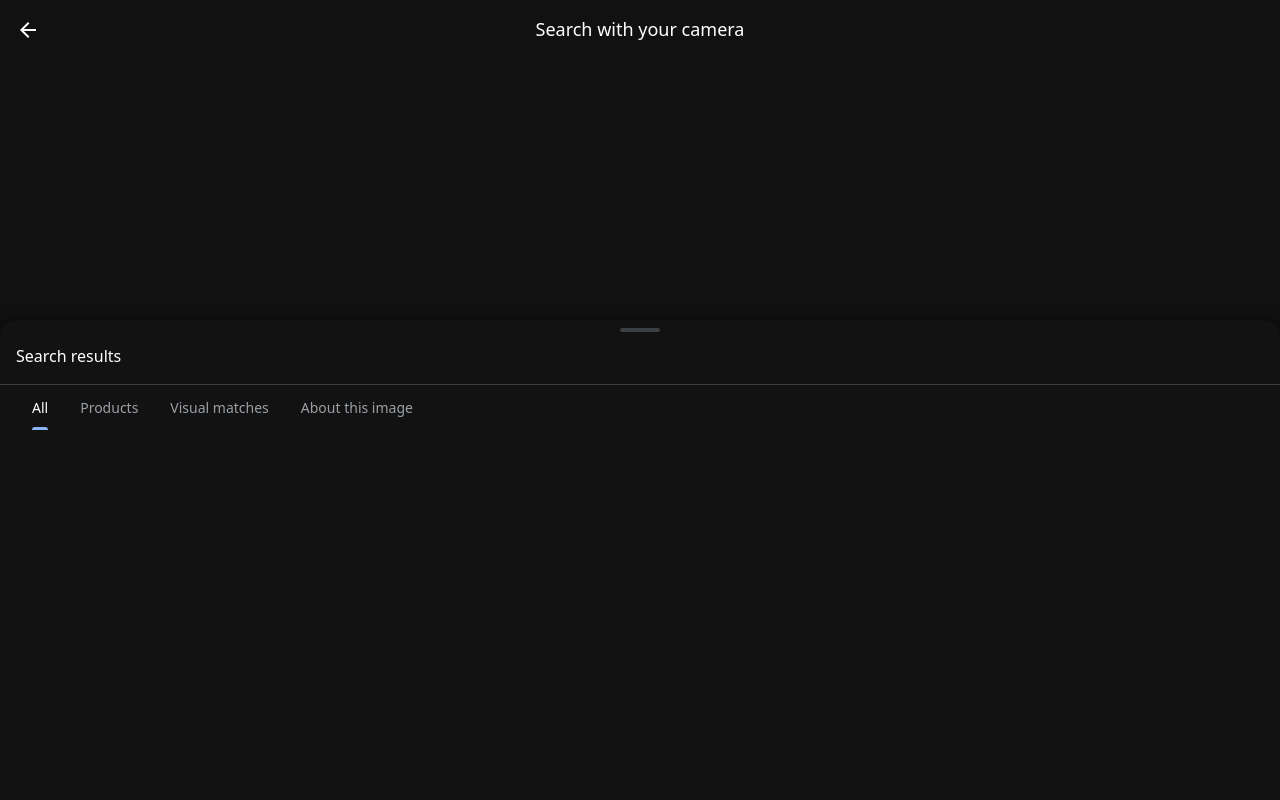
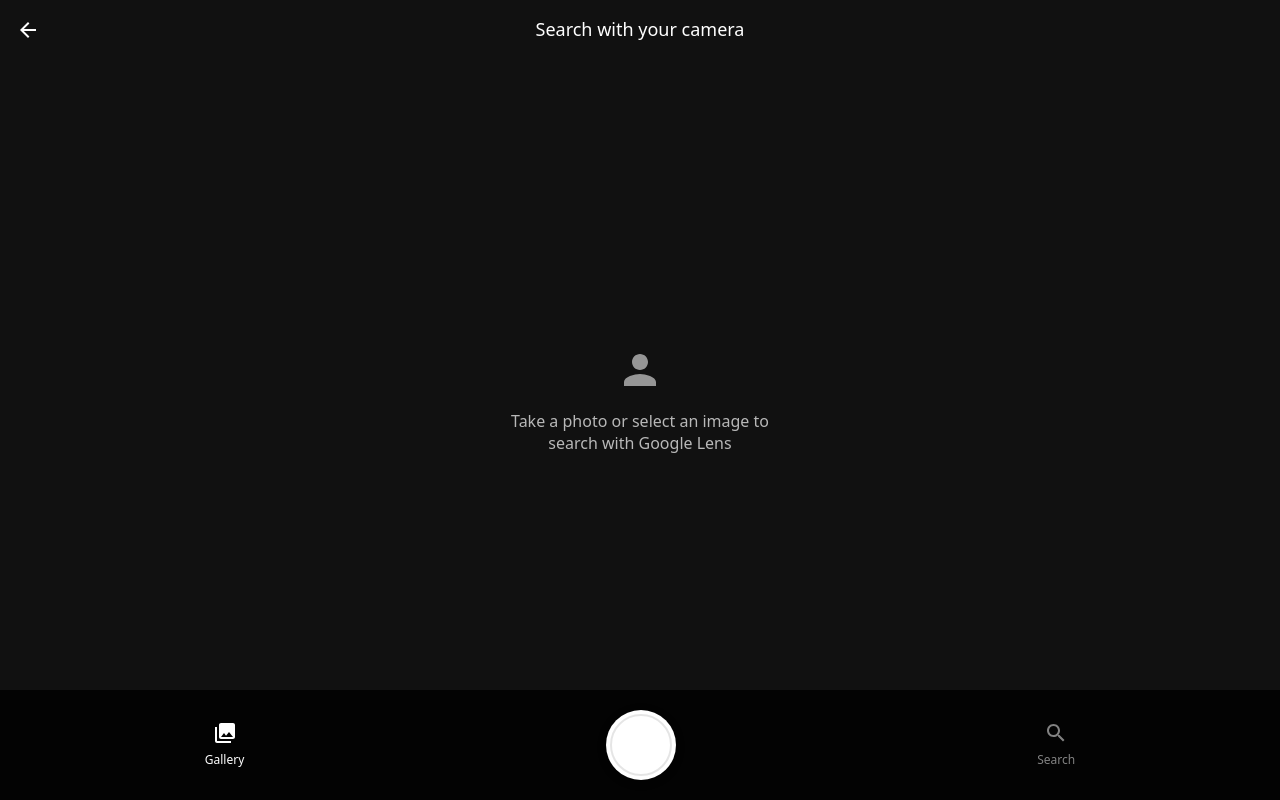
Before and after one commit to pjoshi999/shoppin-assignment, a React (Vite) app: page /lens in a window 1280 px wide. Built offline with nearby package versions, Linux system fonts and the light colour scheme.

Commit message:
bugfix: google_lens

```diff
--- a/src/components/lens/LensPage.tsx
+++ b/src/components/lens/LensPage.tsx
@@ -1,4 +1,5 @@
-import React, { useState, useRef, useEffect } from "react";
+import React, { useState, useRef } from "react";
+import { useNavigate } from "react-router-dom";
 import styled from "styled-components";
 import ReactCrop, {
   Crop,
@@ -9,38 +10,15 @@
 import "react-image-crop/dist/ReactCrop.css";
 import CameraService, { PhotoResult } from "../../services/CameraServices";
 
-// Theme
-const theme = {
-  colors: {
-    background: "#000000",
-    backgroundLight: "#1e1e1e",
-    primary: "#8ab4f8",
-    textPrimary: "#ffffff",
-    textSecondary: "#9aa0a6",
-    border: "#3c4043",
-    priceTag: "#202124",
-  },
-  spacing: {
-    xs: "4px",
-    sm: "8px",
-    md: "16px",
-    lg: "24px",
-  },
-  borderRadius: {
-    small: "4px",
-    medium: "8px",
-  },
-};
-
-// Styled Components
+// Enhanced styled components
 const LensContainer = styled.div`
   display: flex;
   flex-direction: column;
   align-items: center;
   width: 100%;
   height: 100vh;
-  background-color: ${theme.colors.background};
-  color: ${theme.colors.textPrimary};
+  background-color: #000;
+  color: #fff;
   position: relative;
 `;
 
@@ -291,258 +269,51 @@
   cursor: pointer;
 `;
 
-// Results UI Components
-const ResultsPanel = styled.div<{ $visible: boolean }>`
-  position: absolute;
-  bottom: 0;
-  left: 0;
-  right: 0;
-  height: ${(props) => (props.$visible ? "60%" : "0")};
-  background-color: #121212;
-  transition: height 0.3s ease-in-out;
-  border-top-left-radius: 16px;
-  border-top-right-radius: 16px;
-  overflow: hidden;
-  box-shadow: 0 -2px 10px rgba(0, 0, 0, 0.5);
-  z-index: 15;
-`;
-
-const ResultsHeader = styled.div`
-  display: flex;
-  justify-content: space-between;
-  align-items: center;
-  padding: 16px;
-  border-bottom: 1px solid #3c4043;
-  position: relative;
-`;
-
-const HandleBar = styled.div`
-  width: 40px;
-  height: 4px;
-  background-color: #3c4043;
-  border-radius: 2px;
-  position: absolute;
-  top: 8px;
-  left: 50%;
-  transform: translateX(-50%);
-`;
-
-const ResultsTitle = styled.h3`
-  margin: 0;
-  padding-top: 8px;
-  font-size: 16px;
-  color: ${theme.colors.textPrimary};
-`;
-
-const TabsContainer = styled.div`
-  display: flex;
-  overflow-x: auto;
-  padding: 0 16px;
-  scrollbar-width: none;
-  &::-webkit-scrollbar {
-    display: none;
-  }
-`;
-
-const Tab = styled.button<{ active: boolean }>`
-  padding: 12px 16px;
-  background: none;
-  border: none;
-  color: ${(props) =>
-    props.active ? theme.colors.textPrimary : theme.colors.textSecondary};
-  font-weight: ${(props) => (props.active ? "500" : "normal")};
-  position: relative;
-  white-space: nowrap;
-  cursor: pointer;
-  font-size: 14px;
-
-  &::after {
-    content: "";
-    position: absolute;
-    bottom: 0;
-    left: 16px;
-    right: 16px;
-    height: 3px;
-    background-color: ${(props) =>
-      props.active ? theme.colors.primary : "transparent"};
-    border-radius: 3px 3px 0 0;
-  }
-`;
-
-const ResultsList = styled.div`
-  height: calc(100% - 110px);
-  overflow-y: auto;
-  padding: 8px 16px;
-`;
-
-const ResultCard = styled.div`
-  background-color: ${theme.colors.backgroundLight};
-  border-radius: ${theme.borderRadius.medium};
-  overflow: hidden;
-  margin-bottom: 12px;
-`;
-
-const ResultImageContainer = styled.div`
-  position: relative;
-  width: 100%;
-`;
-
-const ResultImage = styled.img`
-  width: 100%;
-  aspect-ratio: 1/1;
-  object-fit: cover;
-  border-radius: ${theme.borderRadius.small};
-`;
-
-const ResultContent = styled.div`
-  padding: 12px 8px 8px 8px;
-`;
-
-const ResultTitle = styled.h4`
-  margin: 0 0 4px 0;
-  font-weight: 500;
-  font-size: 14px;
-  line-height: 1.3;
-`;
-
-const ResultSource = styled.div`
-  display: flex;
-  align-items: center;
-  gap: 4px;
-  color: ${theme.colors.textSecondary};
-  font-size: 12px;
-  margin-top: 4px;
-`;
-
-const SourceLogo = styled.div`
-  width: 16px;
-  height: 16px;
-  border-radius: 50%;
-  background-color: #e8eaed;
-  display: flex;
-  justify-content: center;
-  align-items: center;
-  overflow: hidden;
-`;
-
-const ProductPrice = styled.div`
-  position: absolute;
-  bottom: 8px;
-  right: 8px;
-  background-color: ${theme.colors.priceTag};
-  color: ${theme.colors.textPrimary};
-  padding: 4px 8px;
-  border-radius: 4px;
-  font-size: 14px;
-  font-weight: 500;
-`;
-
-// Mock Results Data
-interface ResultItem {
-  id: string;
-  title: string;
-  description?: string;
-  image: string;
-  link: string;
-  source: string;
-  sourceLogo?: string;
-  price?: string;
-}
-
-const mockResults: ResultItem[] = [
-  {
-    id: "1",
-    title: "Amazon.com: GuliriFei Women's Two Piece...",
-    image: "https://m.media-amazon.com/images/I/71JRQsKKONL._AC_UY1000_.jpg",
-    link: "https://www.amazon.com",
-    source: "Amazon.com",
-    sourceLogo: "https://www.amazon.com/favicon.ico",
-  },
-  {
-    id: "2",
-    title: "Buy Trendyol Striped Cotton Top - Tops for Women",
-    image:
-      "https://assets.myntassets.com/dpr_1.5,q_60,w_400,c_limit,fl_progressive/assets/images/12278548/2023/6/5/d4f6f175-3518-4a97-b7c3-87b71a75ff071685955560071-Trendyol-Women-Tops-2791685955559443-1.jpg",
-    link: "https://www.myntra.com",
-    source: "Myntra",
-    sourceLogo: "https://www.myntra.com/favicon.ico",
-    price: "₹659*",
-  },
-  {
-    id: "3",
-    title: "Purple Short Sleeve V-Neck Top",
-    image: "https://www.gap.com/webcontent/0052/752/084/cn52752084.jpg",
-    link: "https://www.gap.com",
-    source: "Gap",
-    sourceLogo: "https://www.gap.com/favicon.ico",
-  },
-];
-
 const LensPage: React.FC = () => {
-  // State management
+  const navigate = useNavigate();
   const [currentImage, setCurrentImage] = useState<PhotoResult | null>(null);
   const [isAnalyzing, setIsAnalyzing] = useState(false);
   const [isCropping, setIsCropping] = useState(false);
   const [crop, setCrop] = useState<Crop>();
   const [completedCrop, setCompletedCrop] = useState<PixelCrop>();
-  const [showResults, setShowResults] = useState(false);
-  const [results, setResults] = useState<ResultItem[]>([]);
-  const [activeTab, setActiveTab] = useState("all");
-  const [resultsViewHeight, setResultsViewHeight] = useState(60);
-
   const imgRef = useRef<HTMLImageElement>(null);
   const canvasRef = useRef<HTMLCanvasElement>(null);
 
-  // Effect to handle results when image changes
-  useEffect(() => {
-    if (currentImage?.webPath) {
-      analyzeImage();
-    } else {
-      setShowResults(false);
-    }
-  }, [currentImage]);
-
   const handleBack = () => {
-    // In a real app, you would navigate back
-    // For this example, we'll just reset the state
-    setCurrentImage(null);
-    setShowResults(false);
+    navigate("/");
   };
 
   const handleTakePhoto = async () => {
     try {
-      setIsAnalyzing(true);
       const photo = await CameraService.takePhoto();
       setCurrentImage(photo);
-      setIsAnalyzing(false);
     } catch (error) {
       console.error("Failed to take photo:", error);
-      setIsAnalyzing(false);
     }
   };
 
   const handleSelectFromGallery = async () => {
     try {
-      setIsAnalyzing(true);
       const photo = await CameraService.selectFromGallery();
       setCurrentImage(photo);
-      setIsAnalyzing(false);
     } catch (error) {
       console.error("Failed to select from gallery:", error);
-      setIsAnalyzing(false);
     }
   };
 
-  const analyzeImage = () => {
+  const handleAnalyzeImage = () => {
     if (!currentImage) return;
 
     setIsAnalyzing(true);
     // Simulate analysis time
     setTimeout(() => {
-      setResults(mockResults);
       setIsAnalyzing(false);
-      setShowResults(true);
-    }, 1000);
+      navigate("/lens/results", {
+        state: {
+          image: currentImage,
+        },
+      });
+    }, 1500);
   };
 
   const handleCrop = () => {
@@ -617,24 +388,16 @@
     if (!imgRef.current || !completedCrop) return;
 
     try {
-      setIsAnalyzing(true);
       const croppedImage = await getCroppedImage(imgRef.current, completedCrop);
       setCurrentImage(croppedImage);
       setIsCropping(false);
-      // Analysis will happen automatically via useEffect when currentImage changes
     } catch (e) {
       console.error("Error cropping image:", e);
-      setIsAnalyzing(false);
     }
   };
 
   const handleCancelCrop = () => {
     setIsCropping(false);
-  };
-
-  const handleToggleResultsView = () => {
-    // Toggle between half screen and full screen results
-    setResultsViewHeight(resultsViewHeight === 60 ? 90 : 60);
   };
 
   return (
@@ -704,7 +467,7 @@
             </ImagePreview>
           </LensViewport>
 
-          {currentImage?.webPath && !showResults && (
+          {currentImage?.webPath && (
             <ImageTools>
               <ToolButton onClick={handleCrop}>
                 <svg
@@ -720,7 +483,6 @@
             </ImageTools>
           )}
 
-          {!showResults && (
           <ActionBar>
             <ActionButton onClick={handleSelectFromGallery}>
               <svg
@@ -738,94 +500,22 @@
               <TriggerInner />
             </CameraTrigger>
 
-              {currentImage?.webPath && (
-                <ActionButton onClick={handleCrop}>
+            <ActionButton
+              onClick={handleAnalyzeImage}
+              disabled={!currentImage || isAnalyzing}
+              style={{ opacity: !currentImage ? 0.5 : 1 }}
+            >
               <svg
                 width="24"
                 height="24"
                 viewBox="0 0 24 24"
                 fill="currentColor"
               >
-                    <path d="M17 15h2V7c0-1.1-.9-2-2-2H9v2h8v8zM7 17V1H5v4H1v2h4v10c0 1.1.9 2 2 2h10v4h2v-4h4v-2H7z" />
+                <path d="M15.5 14h-.79l-.28-.27C15.41 12.59 16 11.11 16 9.5 16 5.91 13.09 3 9.5 3S3 5.91 3 9.5 5.91 16 9.5 16c1.61 0 3.09-.59 4.23-1.57l.27.28v.79l5 4.99L20.49 19l-4.99-5zm-6 0C7.01 14 5 11.99 5 9.5S7.01 5 9.5 5 14 7.01 14 9.5 11.99 14 9.5 14z" />
               </svg>
-                  Crop
+              Search
             </ActionButton>
-              )}
-
-              {!currentImage?.webPath && (
-                <div style={{ width: 70 }}></div> // Placeholder for spacing
-              )}
           </ActionBar>
-          )}
-
-          {/* Results Panel - slides up from bottom after image analysis */}
-          <ResultsPanel
-            $visible={showResults}
-            style={{ height: `${resultsViewHeight}%` }}
-          >
-            <ResultsHeader onClick={handleToggleResultsView}>
-              <HandleBar />
-              <ResultsTitle>Search results</ResultsTitle>
-            </ResultsHeader>
-
-            <TabsContainer>
-              <Tab
-                active={activeTab === "all"}
-                onClick={() => setActiveTab("all")}
-              >
-                All
-              </Tab>
-              <Tab
-                active={activeTab === "products"}
-                onClick={() => setActiveTab("products")}
-              >
-                Products
-              </Tab>
-              <Tab
-                active={activeTab === "visual"}
-                onClick={() => setActiveTab("visual")}
-              >
-                Visual matches
-              </Tab>
-              <Tab
-                active={activeTab === "about"}
-                onClick={() => setActiveTab("about")}
-              >
-                About this image
-              </Tab>
-            </TabsContainer>
-
-            <ResultsList>
-              {results.map((result) => (
-                <ResultCard key={result.id}>
-                  <ResultImageContainer>
-                    <ResultImage src={result.image} alt={result.title} />
-                    {result.price && (
-                      <ProductPrice>{result.price}</ProductPrice>
-                    )}
-                  </ResultImageContainer>
-                  <ResultContent>
-                    <ResultSource>
-                      <SourceLogo>
-                        {result.sourceLogo ? (
-                          <img
-                            src={result.sourceLogo}
-                            alt={result.source}
-                            width="16"
-                            height="16"
-                          />
-                        ) : (
-                          result.source.charAt(0)
-                        )}
-                      </SourceLogo>
-                      {result.source}
-                    </ResultSource>
-                    <ResultTitle>{result.title}</ResultTitle>
-                  </ResultContent>
-                </ResultCard>
-              ))}
-            </ResultsList>
-          </ResultsPanel>
         </>
       )}
 
```
Lines whose indentation alone changed are shown as unchanged.
